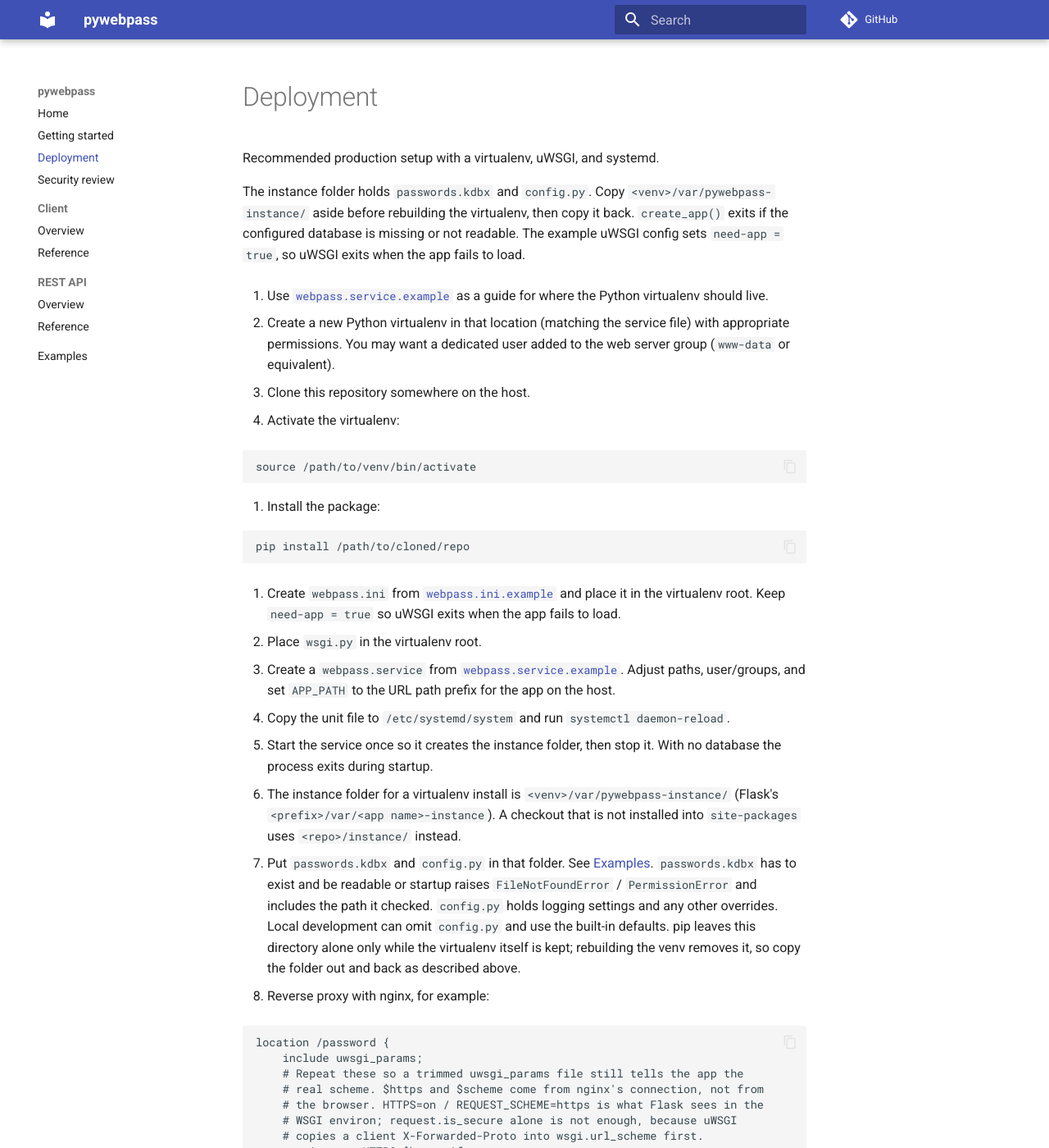
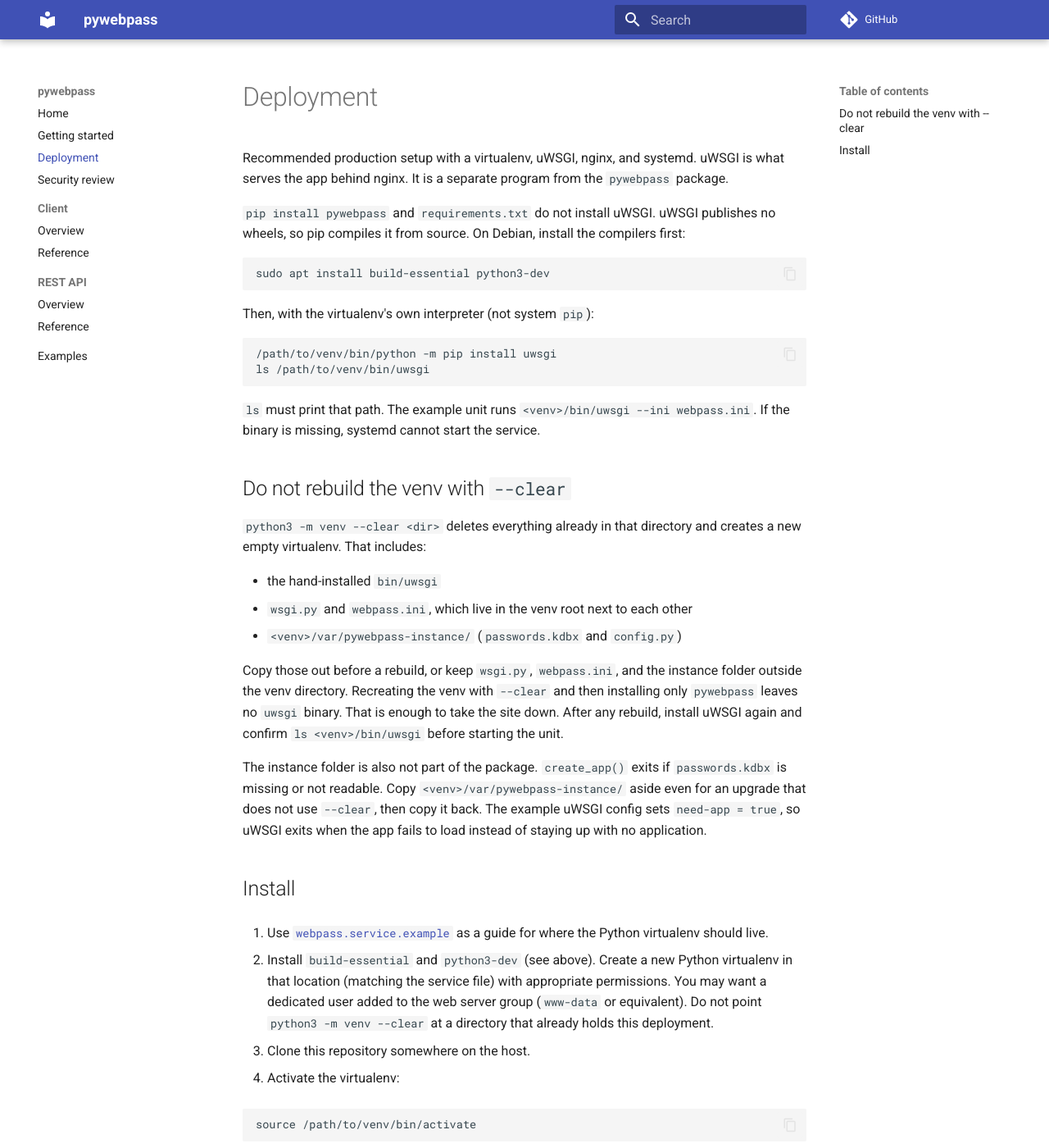
Before and after one commit to alienhunter3/webpass, an MkDocs documentation site: the page built from docs/deployment.md, in a window 1280 px wide and 1400 px high. Shown: the whole window at 82% size. Built offline with MkDocs 1.6.1 and Material for MkDocs 9.7.7, drawn with Linux system fonts in a browser that asks for light colours; comment, search, counter and statistics services are not loaded; some of the changed text lies outside the part shown.

Commit message:
Document the uWSGI install and what venv --clear deletes.
pip install pywebpass does not provide uWSGI. The deployment guide now
says to build it in the venv, keep wsgi.py next to webpass.ini, and back
up the instance folder before python3 -m venv --clear.

Co-authored-by: alienhunter3 <alienhunter3@users.noreply.github.com>

````diff
--- a/docs/deployment.md
+++ b/docs/deployment.md
@@ -1,13 +1,39 @@
 # Deployment
 
-Recommended production setup with a virtualenv, uWSGI, and systemd.
+Recommended production setup with a virtualenv, uWSGI, nginx, and systemd. uWSGI is what serves the app behind nginx. It is a separate program from the `pywebpass` package.
 
-The instance folder holds `passwords.kdbx` and `config.py`. Copy `<venv>/var/pywebpass-instance/` aside before rebuilding the virtualenv, then copy it back. `create_app()` exits if the configured database is missing or not readable. The example uWSGI config sets `need-app = true`, so uWSGI exits when the app fails to load.
+`pip install pywebpass` and `requirements.txt` do not install uWSGI. uWSGI publishes no wheels, so pip compiles it from source. On Debian, install the compilers first:
+
+```bash
+sudo apt install build-essential python3-dev
+```
+
+Then, with the virtualenv's own interpreter (not system `pip`):
+
+```bash
+/path/to/venv/bin/python -m pip install uwsgi
+ls /path/to/venv/bin/uwsgi
+```
+
+`ls` must print that path. The example unit runs `<venv>/bin/uwsgi --ini webpass.ini`. If the binary is missing, systemd cannot start the service.
+
+## Do not rebuild the venv with `--clear`
+
+`python3 -m venv --clear <dir>` deletes everything already in that directory and creates a new empty virtualenv. That includes:
+
+- the hand-installed `bin/uwsgi`
+- `wsgi.py` and `webpass.ini`, which live in the venv root next to each other
+- `<venv>/var/pywebpass-instance/` (`passwords.kdbx` and `config.py`)
+
+Copy those out before a rebuild, or keep `wsgi.py`, `webpass.ini`, and the instance folder outside the venv directory. Recreating the venv with `--clear` and then installing only `pywebpass` leaves no `uwsgi` binary. That is enough to take the site down. After any rebuild, install uWSGI again and confirm `ls <venv>/bin/uwsgi` before starting the unit.
+
+The instance folder is also not part of the package. `create_app()` exits if `passwords.kdbx` is missing or not readable. Copy `<venv>/var/pywebpass-instance/` aside even for an upgrade that does not use `--clear`, then copy it back. The example uWSGI config sets `need-app = true`, so uWSGI exits when the app fails to load instead of staying up with no application.
+
+## Install
 
 1. Use [`webpass.service.example`](examples/webpass.service.example) as a guide for where the Python virtualenv should live.
 
-2. Create a new Python virtualenv in that location (matching the service file) with appropriate permissions.
-   You may want a dedicated user added to the web server group (`www-data` or equivalent).
+2. Install `build-essential` and `python3-dev` (see above). Create a new Python virtualenv in that location (matching the service file) with appropriate permissions. You may want a dedicated user added to the web server group (`www-data` or equivalent). Do not point `python3 -m venv --clear` at a directory that already holds this deployment.
 
 3. Clone this repository somewhere on the host.
 
@@ -17,27 +43,42 @@ The instance folder holds `passwords.kdbx` and `config.py`. Copy `<venv>/var/pyw
 source /path/to/venv/bin/activate
 ```
 
-5. Install the package:
+5. Install the package. This does not install uWSGI:
 
 ```bash
 pip install /path/to/cloned/repo
 ```
 
-6. Create `webpass.ini` from [`webpass.ini.example`](examples/webpass.ini.example) and place it in the virtualenv root. Keep `need-app = true` so uWSGI exits when the app fails to load.
+6. Install uWSGI into the same virtualenv and confirm the binary:
 
-7. Place `wsgi.py` in the virtualenv root.
+```bash
+/path/to/venv/bin/python -m pip install uwsgi
+ls /path/to/venv/bin/uwsgi
+```
 
-8. Create a `webpass.service` from [`webpass.service.example`](examples/webpass.service.example). Adjust paths, user/groups, and set `APP_PATH` to the URL path prefix for the app on the host.
+7. Create `webpass.ini` from [`webpass.ini.example`](examples/webpass.ini.example) and place it in the virtualenv root. The example sets `module = wsgi:app` and `need-app = true`. Keep `need-app = true` so uWSGI exits when the app fails to load.
 
-9. Copy the unit file to `/etc/systemd/system` and run `systemctl daemon-reload`.
+8. Place `wsgi.py` in that same directory (the venv root, next to `webpass.ini`). uWSGI loads `module = wsgi:app` from the process working directory, which the example unit sets to the venv root. The factory is `create_app` in the `pywebpass` package:
 
-10. Start the service once so it creates the instance folder, then stop it. With no database the process exits during startup.
+```python
+from pywebpass import create_app
 
-11. The instance folder for a virtualenv install is `<venv>/var/pywebpass-instance/` (Flask's `<prefix>/var/<app name>-instance`). A checkout that is not installed into `site-packages` uses `<repo>/instance/` instead.
+app = create_app()
+```
 
-12. Put `passwords.kdbx` and `config.py` in that folder. See [Examples](examples/index.md). `passwords.kdbx` has to exist and be readable or startup raises `FileNotFoundError` / `PermissionError` and includes the path it checked. `config.py` holds logging settings and any other overrides. Local development can omit `config.py` and use the built-in defaults. pip leaves this directory alone only while the virtualenv itself is kept; rebuilding the venv removes it, so copy the folder out and back as described above.
+That is the same file shipped as `wsgi.py` in this repository.
 
-13. Reverse proxy with nginx, for example:
+9. Create a `webpass.service` from [`webpass.service.example`](examples/webpass.service.example). `ExecStart` must be `<venv>/bin/uwsgi --ini webpass.ini`. Adjust paths, user/groups, and set `APP_PATH` to the URL path prefix for the app on the host.
+
+10. Copy the unit file to `/etc/systemd/system` and run `systemctl daemon-reload`.
+
+11. Start the service once so it creates the instance folder, then stop it. With no database the process exits during startup.
+
+12. The instance folder for a virtualenv install is `<venv>/var/pywebpass-instance/` (Flask's `<prefix>/var/<app name>-instance`). A checkout that is not installed into `site-packages` uses `<repo>/instance/` instead. This directory is inside the venv, so `python3 -m venv --clear` deletes it.
+
+13. Put `passwords.kdbx` and `config.py` in that folder. See [Examples](examples/index.md). `passwords.kdbx` has to exist and be readable or startup raises `FileNotFoundError` / `PermissionError` and includes the path it checked. `config.py` holds logging settings and any other overrides. Local development can omit most of `config.py` and use the built-in defaults, but HTTP `flask run` needs `REQUIRE_HTTPS = False`. pip does not recreate this folder. Copy it out and back when rebuilding the venv, as described above.
+
+14. Reverse proxy with nginx. `REQUIRE_HTTPS` defaults to true, so the app returns `403` until nginx tells uWSGI the real scheme. `include uwsgi_params;` on current Debian already sends `HTTPS` and `REQUEST_SCHEME`. Repeat them in the location so a trimmed params file still works. `$https` and `$scheme` come from nginx's connection, not from the browser. `request.is_secure` alone is not enough, because uWSGI copies a client `X-Forwarded-Proto` into `wsgi.url_scheme` before it looks at `HTTPS`. Overwrite that header with nginx's scheme:
 
 ```nginx
 location /password {
@@ -63,6 +104,6 @@ The web UI clears its in-memory password after `UI_IDLE_TIMEOUT` seconds of inac
 
 With Apache, unix sockets may not work; configure uWSGI with a TCP listener instead and adjust `webpass.ini` accordingly. See the [uWSGI configuration docs](https://uwsgi-docs.readthedocs.io/en/latest/Configuration.html).
 
-14. Create a static directory in the webroot for that virtual host and copy the `js` and `css` folders from the `pywebpass` package `static` directory into it.
+15. Create a static directory in the webroot for that virtual host and copy the `js` and `css` folders from the `pywebpass` package `static` directory into it.
 
-15. Reload/restart nginx (or Apache) and restart `webpass.service`.
+16. Reload/restart nginx (or Apache) and restart `webpass.service`. Confirm `<venv>/bin/uwsgi` still exists first if the venv was recreated.
````
Also changed, not shown: README.md (+2 -0 lines).
